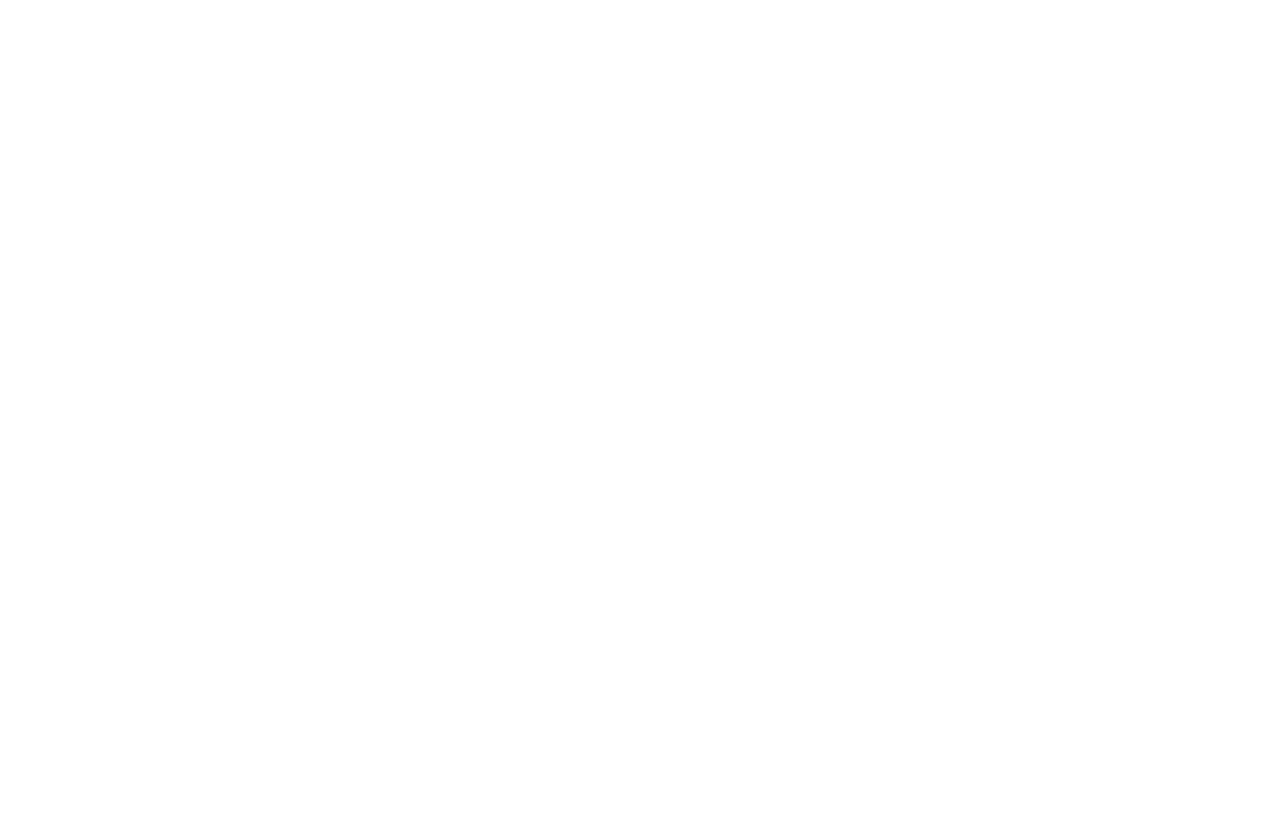
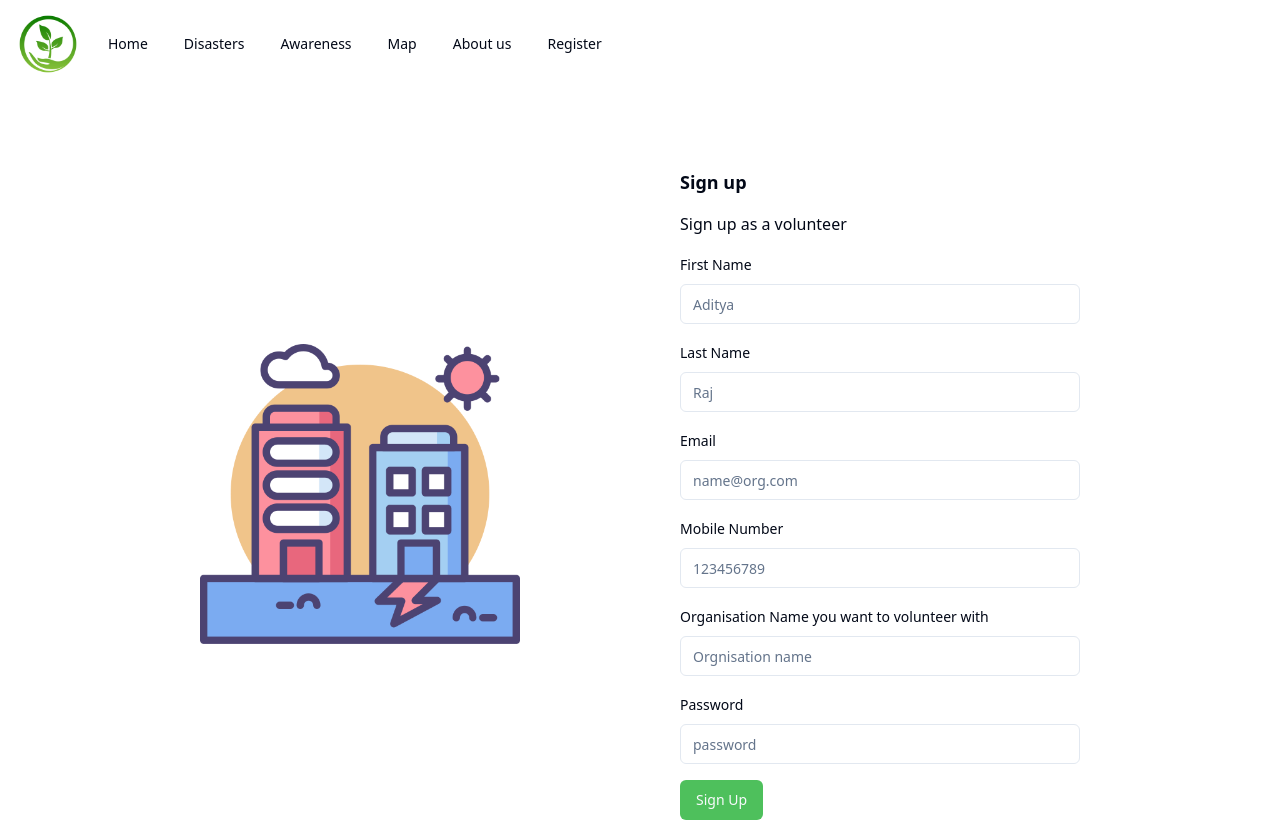
Before and after one commit to devansh-dek/CrisisBridge, a React (Vite) app in the folder client/: page /signup in a window 1280 px wide. Before the commit this address had no page. Built offline with nearby package versions, Linux system fonts and the light colour scheme.

Commit message:
feat : add sign up page

```diff
--- a/client/src/App.jsx
+++ b/client/src/App.jsx
@@ -8,6 +8,7 @@
 import About from "./pages/About";
 import Home from "./pages/Home";
 import InteractiveGame from "./pages/InteractiveGame";
+import Signup from "./components/signup";
 
 function App() {
   return (
@@ -22,6 +23,7 @@
           <Route path="login" element={<Login />} />
           <Route path="register" element={<Register />} />
           <Route path="game" element={<InteractiveGame />} />
+          <Route path="signup" element={<Signup/>} />
         </Route>
       </Routes>
     </>
--- /dev/null
+++ b/client/src/components/signup.jsx
@@ -0,0 +1,137 @@
+"use client";
+
+import { zodResolver } from "@hookform/resolvers/zod";
+import { useForm } from "react-hook-form";
+import { z } from "zod";
+
+import { Button } from "@/components/ui/button";
+import {
+  Form,
+  FormControl,
+  FormDescription,
+  FormField,
+  FormItem,
+  FormLabel,
+  FormMessage,
+} from "@/components/ui/form";
+import { Input } from "@/components/ui/input";
+import logo from "../assets/disaster-management.png"
+
+const formSchema = z.object({
+  firstname: z.string().min(2, {
+    message: "First name must be at least 2 characters.",
+  }),
+  lastname: z.string().min(2, {
+    message: "Last name must be at least 2 characters.",
+  }),
+  email : z.string().email(),
+  mobile : z.string(),
+  orgname : z.string(),
+  password: z.string(),
+});
+
+function Signup() {
+  const form = useForm({
+    resolver: zodResolver(formSchema),
+  });
+
+  function onSubmit(values) {
+    console.log(JSON.stringify(values));
+  }
+
+  return (
+    <div className="h-full mt-20 flex gap-40 justify-center items-center">
+      <img className="w-[20rem]" src={logo}></img>
+      <Form {...form}>
+        <form
+          onSubmit={form.handleSubmit(onSubmit)}
+          className="space-y-4 w-[25rem] h-fit"
+        >
+          <div className="text-lg font-semibold">Sign up</div>
+          <div className="mb-5">Sign up as a volunteer</div>
+          <FormField
+            control={form.control}
+            name="firstname"
+            render={({ field }) => (
+              <FormItem>
+                <FormLabel>First Name</FormLabel>
+                <FormControl>
+                  <Input placeholder="Aditya" {...field} />
+                </FormControl>
+                <FormMessage />
+              </FormItem>
+            )}
+          />
+          <FormField
+            control={form.control}
+            name="lastname"
+            render={({ field }) => (
+              <FormItem>
+                <FormLabel>Last Name</FormLabel>
+                <FormControl>
+                  <Input placeholder="Raj" {...field} />
+                </FormControl>
+                <FormMessage />
+              </FormItem>
+            )}
+          />
+          <FormField
+            control={form.control}
+            name="email"
+            render={({ field }) => (
+              <FormItem>
+                <FormLabel>Email</FormLabel>
+                <FormControl>
+                  <Input placeholder="name@org.com" {...field} />
+                </FormControl>
+                <FormMessage />
+              </FormItem>
+            )}
+          />
+          <FormField
+            control={form.control}
+            name="mobile"
+            render={({ field }) => (
+              <FormItem>
+                <FormLabel>Mobile Number</FormLabel>
+                <FormControl>
+                  <Input placeholder="123456789" {...field} />
+                </FormControl>
+                <FormMessage />
+              </FormItem>
+            )}
+          />
+          <FormField
+            control={form.control}
+            name="orgname"
+            render={({ field }) => (
+              <FormItem>
+                <FormLabel>Organisation Name you want to volunteer with</FormLabel>
+                <FormControl>
+                  <Input placeholder="Orgnisation name" {...field} />
+                </FormControl>
+                <FormMessage />
+              </FormItem>
+            )}
+          />
+          <FormField
+            control={form.control}
+            name="password"
+            render={({ field }) => (
+              <FormItem>
+                <FormLabel>Password</FormLabel>
+                <FormControl>
+                  <Input placeholder="password"  type="password" {...field} />
+                </FormControl>
+                <FormMessage />
+              </FormItem>
+            )}
+          />
+          <Button type="submit">Sign Up</Button>
+        </form>
+      </Form>
+    </div>
+  );
+}
+
+export default Signup;
```
